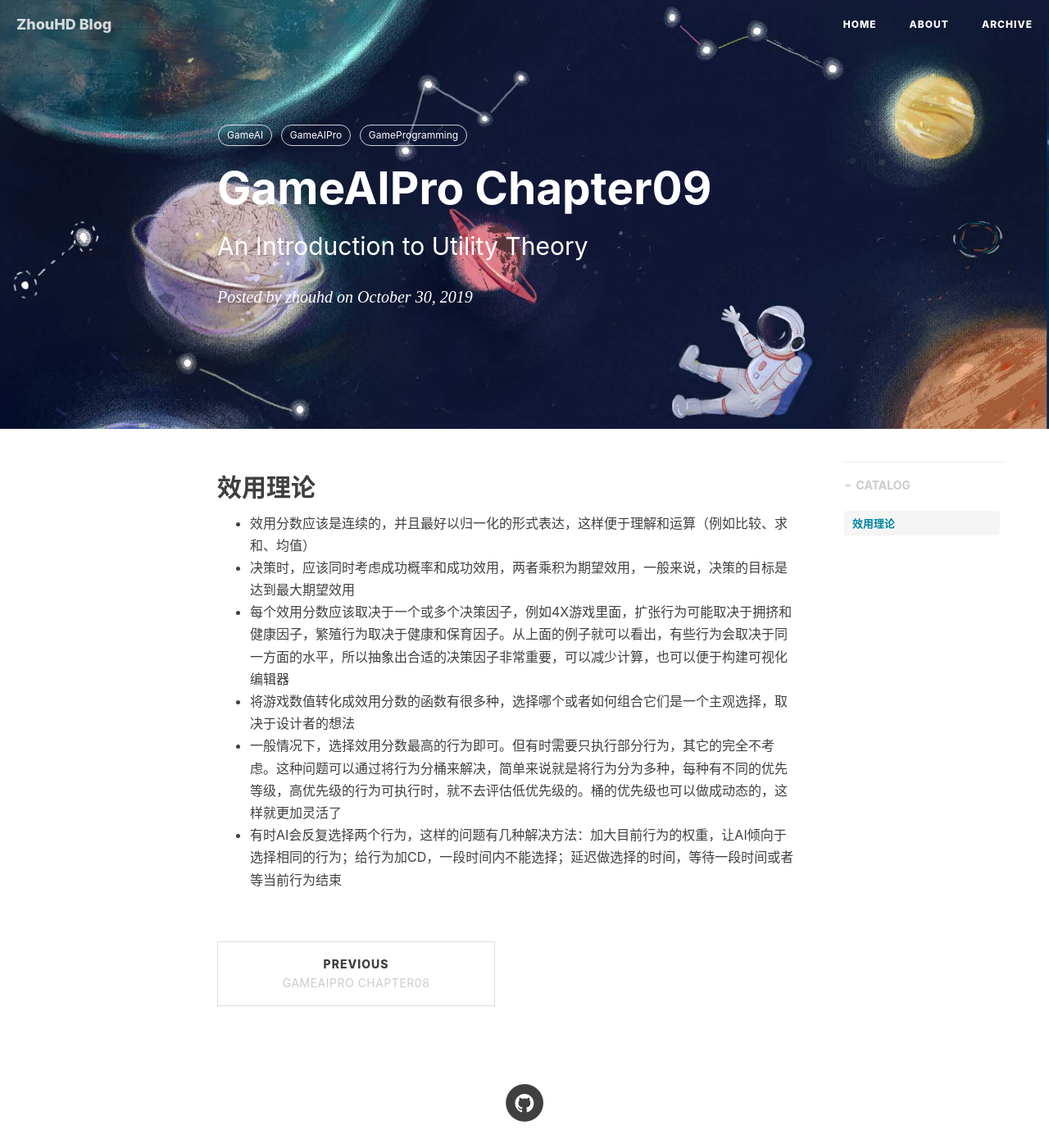
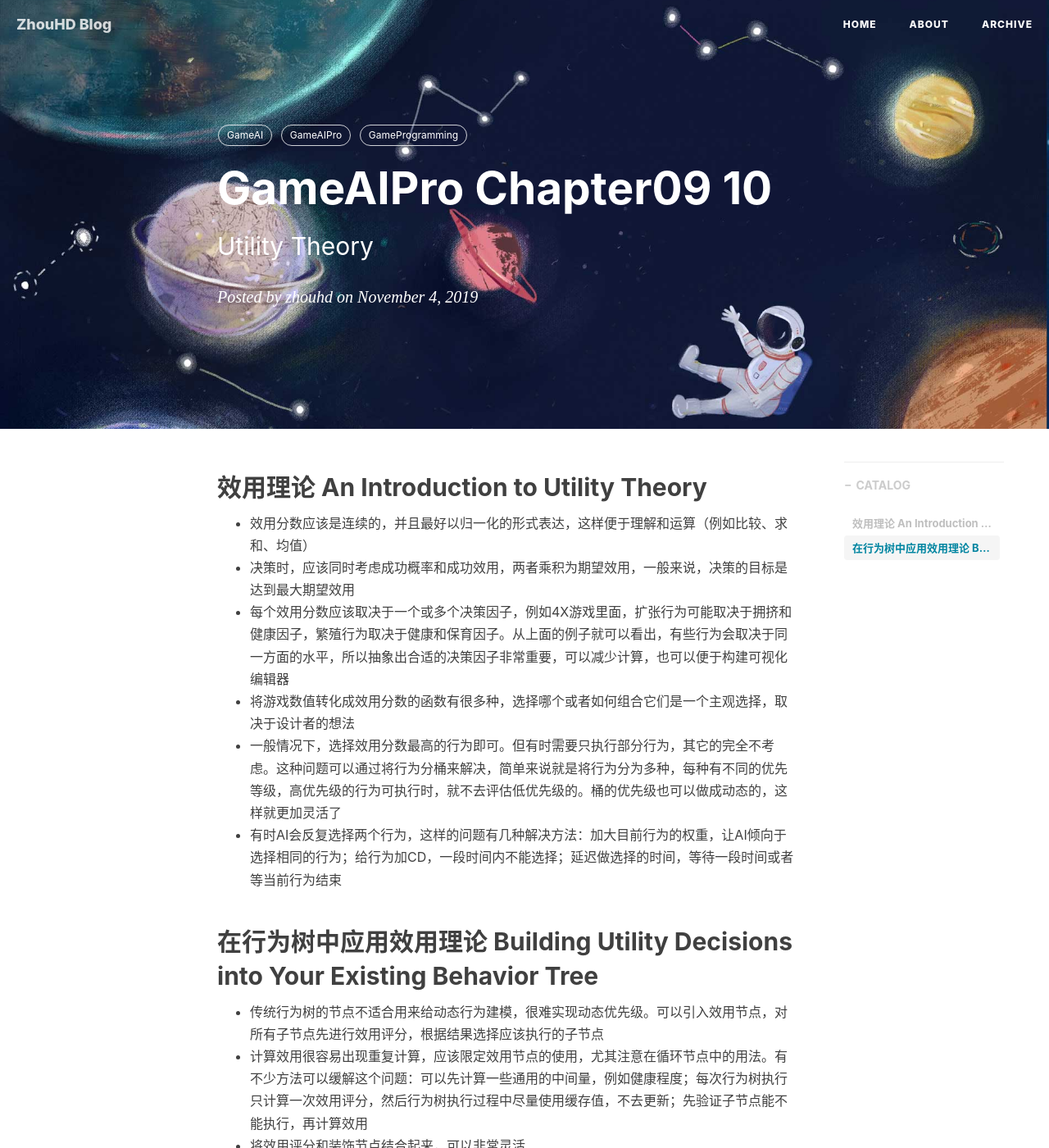
Before and after one commit to zhouhd2019/zhouhd2019.github.io, a Jekyll site: the page built from _posts/2019-10-30-GameAIProChapter09.markdown, in a window 1280 px wide and 1400 px high. Shown: the whole window at 82% size. Built offline with Jekyll 4.4.1, drawn with Linux system fonts in a browser that asks for light colours; nearby versions of some CDN libraries; a script that is not in the unit is left out; comment, search, counter and statistics services are not loaded.

Commit message:
Update 2019-10-30-GameAIProChapter09.markdown

```diff
--- a/_posts/2019-10-30-GameAIProChapter09.markdown
+++ b/_posts/2019-10-30-GameAIProChapter09.markdown
@@ -1,8 +1,8 @@
 ---
 layout:     post
-title:      "GameAIPro Chapter09"
-subtitle:   "An Introduction to Utility Theory"
-date:       2019-10-30 17:50:00
+title:      "GameAIPro Chapter09 10"
+subtitle:   "Utility Theory"
+date:       2019-11-04 21:10:00
 author:     "zhouhd"
 header-img: "img/about-bg.jpg"
 catalog: true
@@ -12,10 +12,15 @@ tags:
     - GameProgramming
 ---
 
-## 效用理论
+## 效用理论 An Introduction to Utility Theory
    - 效用分数应该是连续的，并且最好以归一化的形式表达，这样便于理解和运算（例如比较、求和、均值）
    - 决策时，应该同时考虑成功概率和成功效用，两者乘积为期望效用，一般来说，决策的目标是达到最大期望效用
    - 每个效用分数应该取决于一个或多个决策因子，例如4X游戏里面，扩张行为可能取决于拥挤和健康因子，繁殖行为取决于健康和保育因子。从上面的例子就可以看出，有些行为会取决于同一方面的水平，所以抽象出合适的决策因子非常重要，可以减少计算，也可以便于构建可视化编辑器
    - 将游戏数值转化成效用分数的函数有很多种，选择哪个或者如何组合它们是一个主观选择，取决于设计者的想法
    - 一般情况下，选择效用分数最高的行为即可。但有时需要只执行部分行为，其它的完全不考虑。这种问题可以通过将行为分桶来解决，简单来说就是将行为分为多种，每种有不同的优先等级，高优先级的行为可执行时，就不去评估低优先级的。桶的优先级也可以做成动态的，这样就更加灵活了
    - 有时AI会反复选择两个行为，这样的问题有几种解决方法：加大目前行为的权重，让AI倾向于选择相同的行为；给行为加CD，一段时间内不能选择；延迟做选择的时间，等待一段时间或者等当前行为结束
+
+## 在行为树中应用效用理论 Building Utility Decisions into Your Existing Behavior Tree
+   - 传统行为树的节点不适合用来给动态行为建模，很难实现动态优先级。可以引入效用节点，对所有子节点先进行效用评分，根据结果选择应该执行的子节点
+   - 计算效用很容易出现重复计算，应该限定效用节点的使用，尤其注意在循环节点中的用法。有不少方法可以缓解这个问题：可以先计算一些通用的中间量，例如健康程度；每次行为树执行只计算一次效用评分，然后行为树执行过程中尽量使用缓存值，不去更新；先验证子节点能不能执行，再计算效用
+   - 将效用评分和装饰节点结合起来，可以非常灵活
```
